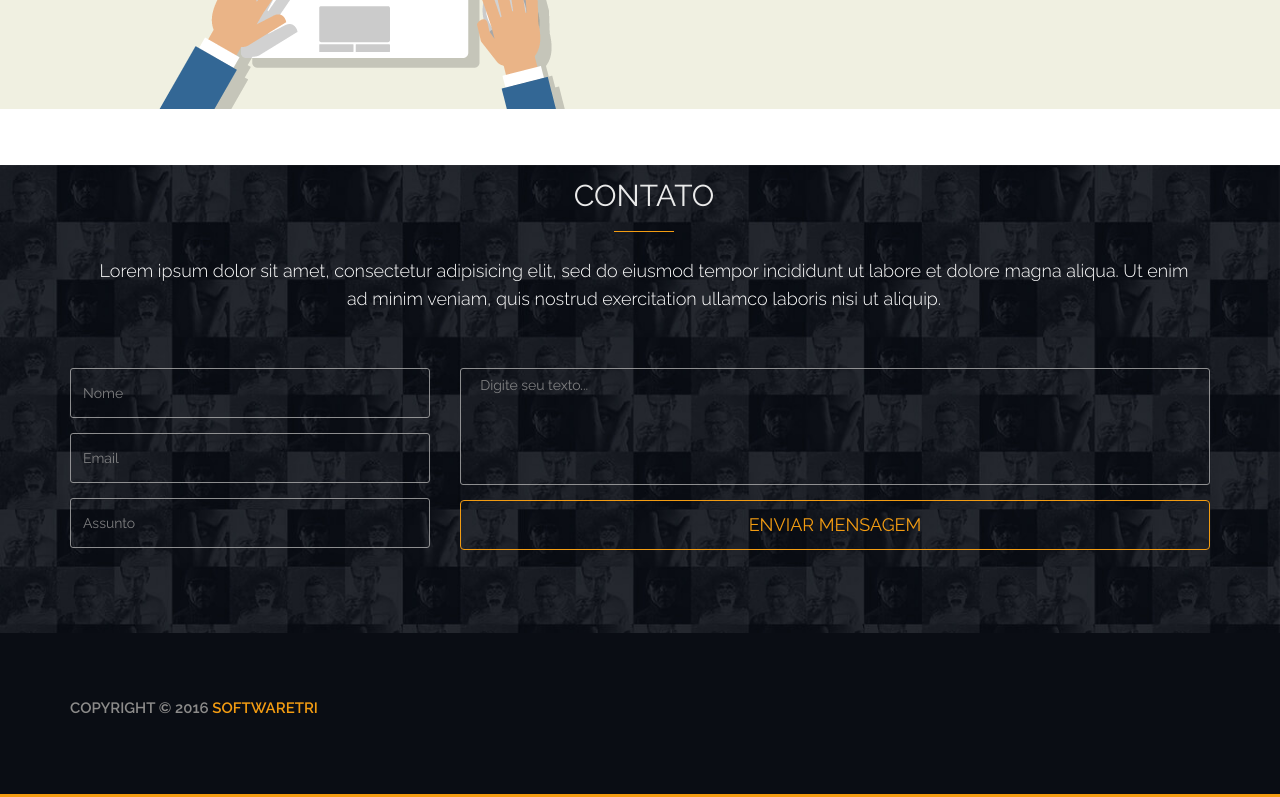
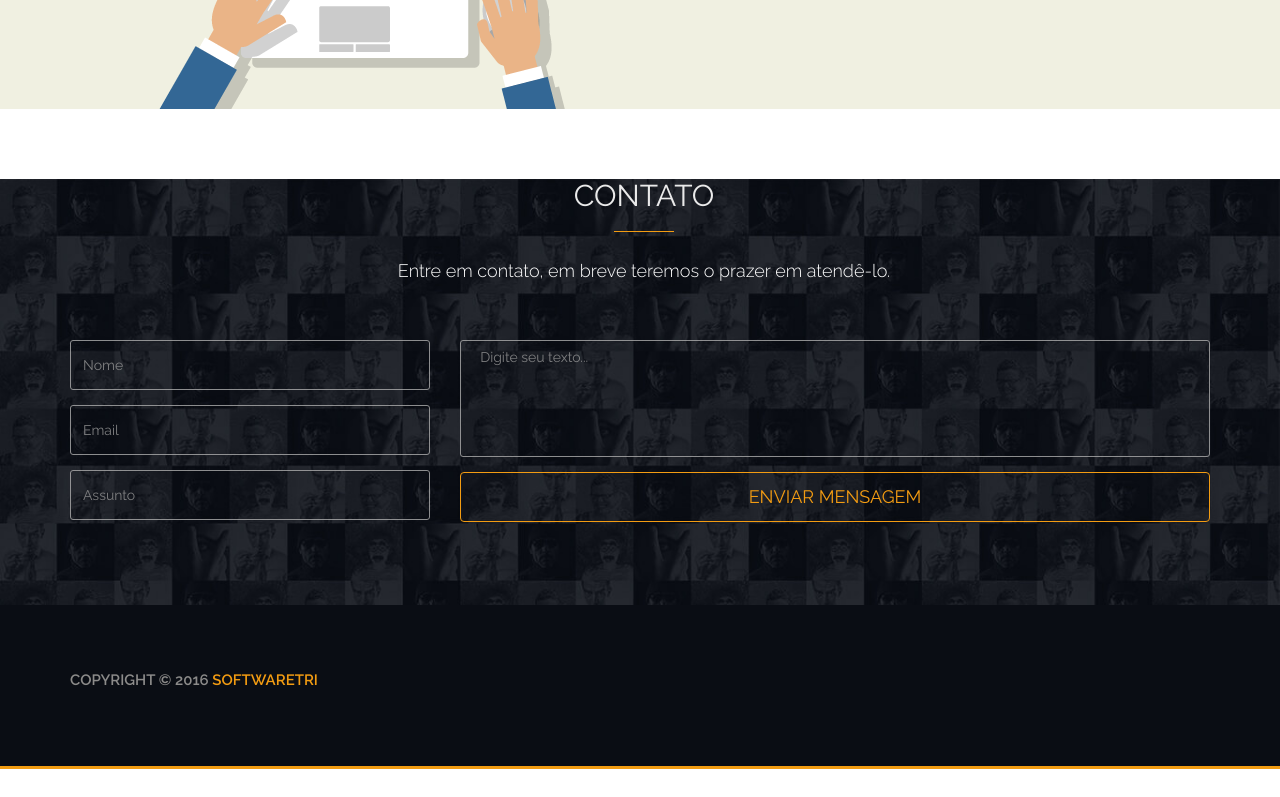
Before and after one commit to SoftwareTRI/softwaretri.github.io, a plain HTML site: page index.html in a window 1280 px wide. Shown: the part 1505-2302 px from the top of the page. After the commit the page ends 2274 px from the top, so only its background shows below. Drawn offline with Linux system fonts and the light colour scheme.

Commit message:
fix contact message

```diff
--- a/index.html
+++ b/index.html
@@ -171,7 +171,7 @@
             <!-- Start Contact Section Title-->
             <div class="section_title">
               <h2>Contato</h2>
-              <p>Lorem ipsum dolor sit amet, consectetur adipisicing elit, sed do eiusmod tempor incididunt ut labore et dolore magna aliqua. Ut enim ad minim veniam, quis nostrud exercitation ullamco laboris nisi ut aliquip.</p>
+              <p>Entre em contato, em breve teremos o prazer em atendê-lo.</p>
             </div>
           </div>
         </div>
```
